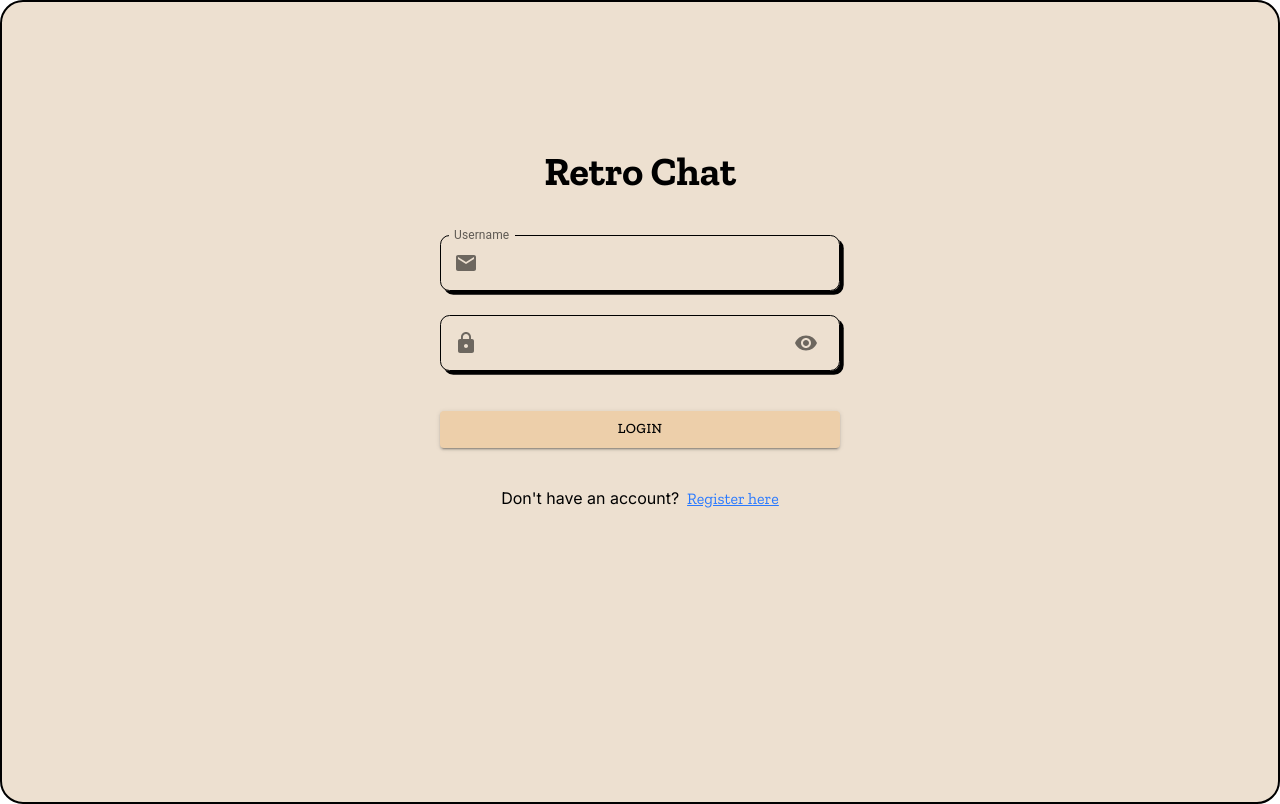
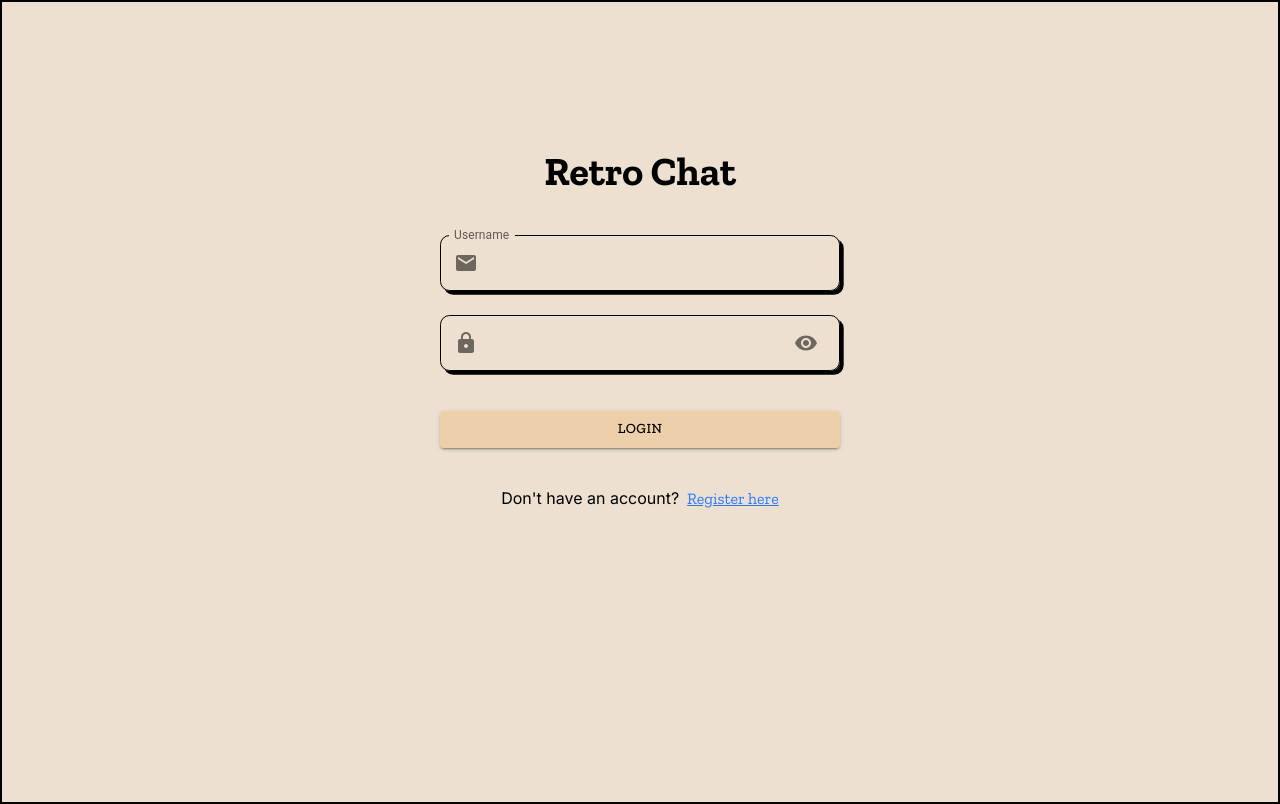
Before and after one commit to JakkNaj/nss_group_project, a React (Vite) app in the folder frontend/: page / in a window 1280 px wide. Built offline with nearby package versions, Linux system fonts and the light colour scheme.

Commit message:
fixed app background

```diff
--- a/frontend/src/App.tsx
+++ b/frontend/src/App.tsx
@@ -16,7 +16,6 @@ const GlobalStyle = createGlobalStyle`
 const Styled = {
 	AppWrapper: styled.div`
 		background-color: ${colors.lightBackground};
-		border-radius: 1.4375rem;
 		height: 100vh;
 		border: 0.125rem solid black;
 	`,
```
